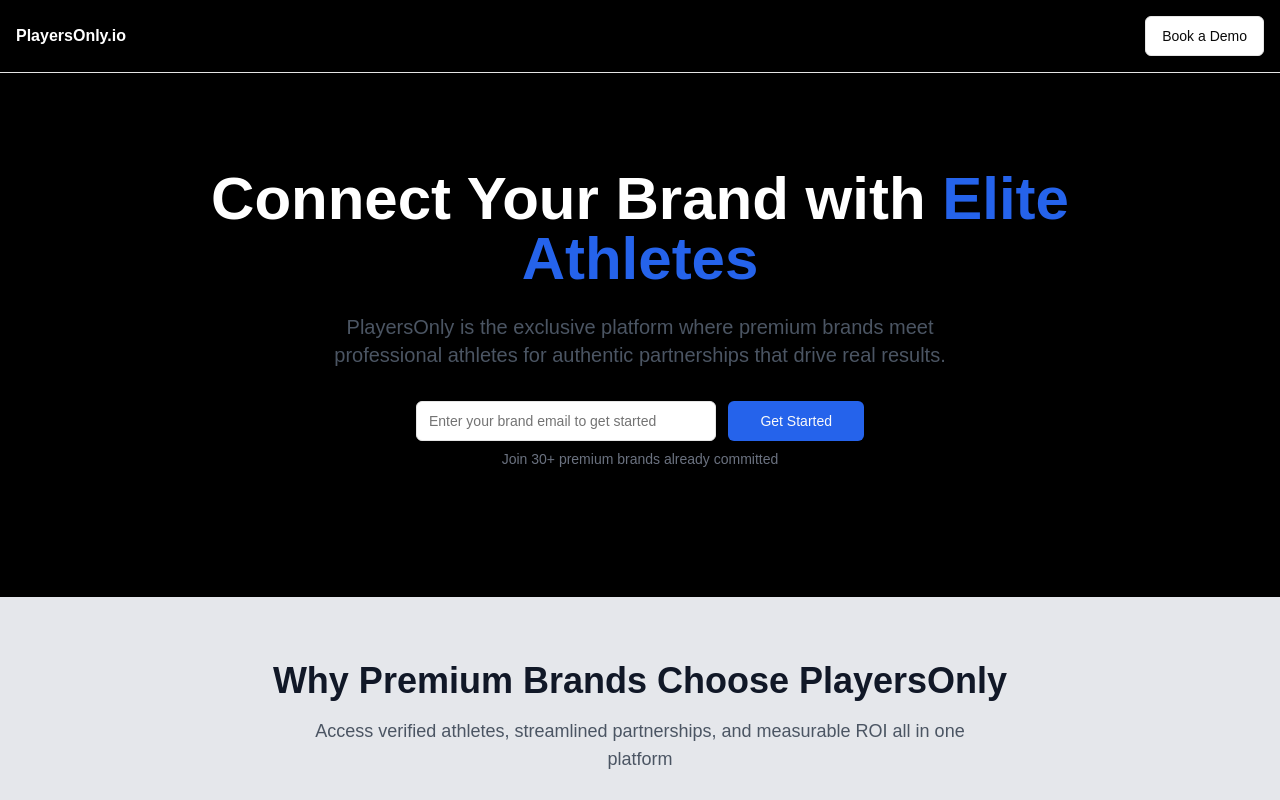
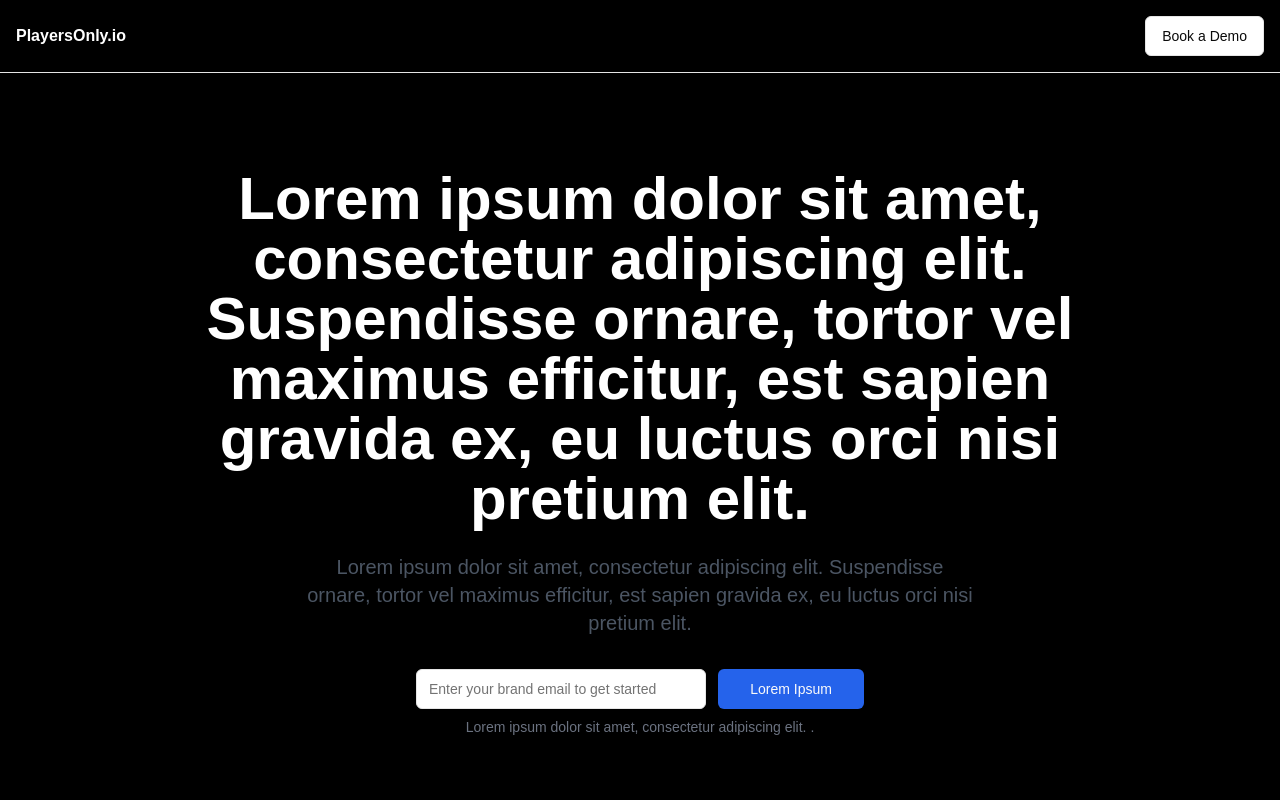
Before and after one commit to Eric-Cheng1/Playersonly.io, a Next.js app: page / in a window 1280 px wide. Shown: the top 800 px of the page. Built offline with nearby package versions, Linux system fonts and the light colour scheme.

Commit message:
Update page.tsx

```diff
--- a/app/page.tsx
+++ b/app/page.tsx
@@ -22,22 +22,20 @@ export default function PlayersOnlyLanding() {
         <div className="container mx-auto px-4">
           <div className="max-w-4xl mx-auto text-center">
             <h1 className="text-4xl md:text-5xl lg:text-6xl font-bold text-white mb-6 leading-tight">
-              Connect Your Brand with
-              <span className="text-blue-600"> Elite Athletes</span>
+              Lorem ipsum dolor sit amet, consectetur adipiscing elit. Suspendisse ornare, tortor vel maximus efficitur, est sapien gravida ex, eu luctus orci nisi pretium elit.
             </h1>
             <p className="text-lg md:text-xl text-gray-600 mb-8 max-w-2xl mx-auto">
-              PlayersOnly is the exclusive platform where premium brands meet professional athletes for authentic
-              partnerships that drive real results.
+              Lorem ipsum dolor sit amet, consectetur adipiscing elit. Suspendisse ornare, tortor vel maximus efficitur, est sapien gravida ex, eu luctus orci nisi pretium elit.
             </p>
 
             {/* Email */}
             <div className="max-w-md mx-auto mb-8">
               <div className="flex flex-col sm:flex-row gap-3">
                 <Input type="email" placeholder="Enter your brand email to get started" className="flex-1" />
-                <Button className="bg-blue-600 hover:bg-blue-700 px-8">Get Started</Button>
+                <Button className="bg-blue-600 hover:bg-blue-700 px-8">Lorem Ipsum</Button>
               </div>
               {/* Social proof */}
-              <p className="text-sm text-gray-500 mt-2">Join 30+ premium brands already committed</p>
+              <p className="text-sm text-gray-500 mt-2">Lorem ipsum dolor sit amet, consectetur adipiscing elit. .</p>
             </div>
           </div>
         </div>
```
